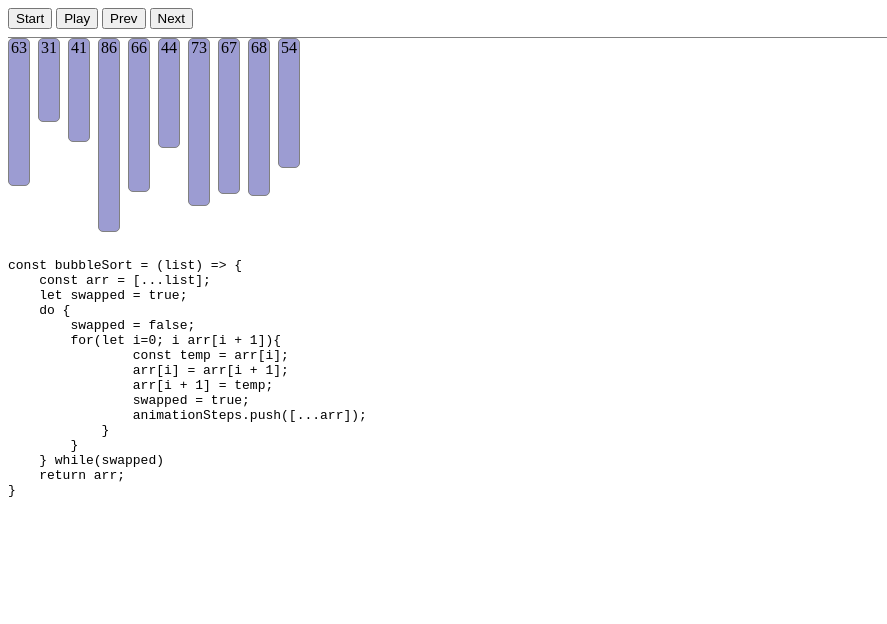
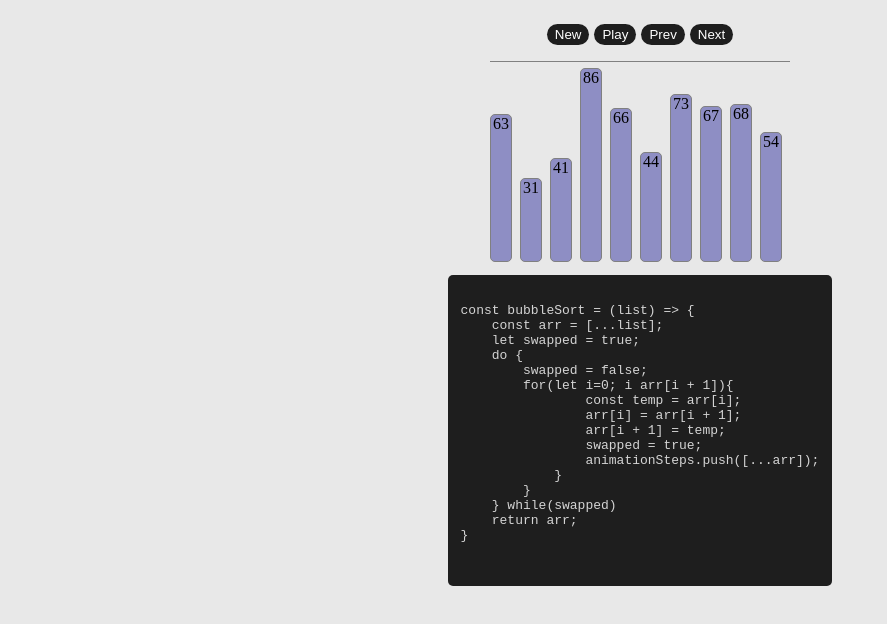
Before and after one commit to Roland-Mehes/Visual-Bubble-Sort, a plain HTML site: page index.html in a window 1280 px wide. Shown: the whole page, without its empty margins (0-887 px from the left). Drawn offline with Linux system fonts and the light colour scheme.

Commit message:
adding some style , and some functionality

```diff
--- a/index.css
+++ b/index.css
@@ -1,7 +1,52 @@
+:root {
+  margin: 0;
+  padding: 0;
+  box-sizing: border-box;
+}
+
+body {
+  display: flex;
+  flex-direction: column;
+  align-items: center;
+  justify-content: center;
+  background-color: #cccccc71;
+}
+
+.bubble-sort-container {
+  display: grid;
+  justify-content: center;
+  margin-top: 1rem;
+}
+
+.button-container {
+  display: flex;
+  align-items: center;
+  justify-content: center;
+  margin-bottom: 1rem;
+  column-gap: 5px;
+}
+
+button {
+  width: fit-content;
+  outline: none;
+  border: none;
+  background: #1e1e1e;
+  color: #fff;
+  border-radius: 20px;
+  padding: 3px 8px;
+  cursor: pointer;
+}
+
+button:hover {
+  background: #616060;
+}
+
 #animation {
   position: relative;
-    margin-top: 0.5rem;
+  padding-top: 0.5rem;
   border-top: 1px solid gray;
+  min-width: 300px;
+  height: auto;
 }
 
 .list-element {
@@ -12,4 +57,23 @@
   text-align: center;
   transition: left 1s ease-in-out;
   background-color: #00008b63;
+  bottom: 0px;
 }
+
+pre {
+  background-color: #1e1e1e;
+  color: #d4d4d4;
+  padding: 1em;
+  border-radius: 5px;
+  overflow-x: auto;
+  width: fit-content;
+}
+
+code {
+  font-family: monospace;
+}
+
+#playBtn:disabled {
+  background: red;
+  cursor: default;
+}
--- a/index.html
+++ b/index.html
@@ -8,11 +8,15 @@
     <link rel="stylesheet" href="./index.css">
 </head>
 <body>
-    <button id="startBtn">Start</button>
-    <button id="playBtn">Play</button>
-    <button id="prevStep">Prev</button>
-    <button id="nextStep">Next</button>
-    <div id="animation"></div>
+    <div class="bubble-sort-container">
+        <div class="button-container">
+            <button id="startBtn">New</button>
+            <button id="playBtn" >Play</button>
+            <button id="prevStep">Prev</button>
+            <button id="nextStep">Next</button>
+        </div>
+        <div id="animation"></div>
+    </div>
     <pre>
         <code>
 const bubbleSort = (list) => {
--- a/index.js
+++ b/index.js
@@ -1,50 +1,49 @@
-const startBtn = document.getElementById("startBtn");
-const prevStep = document.getElementById("prevStep");
-const nextStep = document.getElementById("nextStep");
-const playBtn = document.getElementById("playBtn");
-const container = document.getElementById("animation");
-
+const startBtn = document.getElementById('startBtn');
+const prevStep = document.getElementById('prevStep');
+const nextStep = document.getElementById('nextStep');
+const playBtn = document.getElementById('playBtn');
+const container = document.getElementById('animation');
 
 const animationSteps = [];
 let step = 0;
 let tick;
 
 const renderList = (list) => {
-    container.innerHTML = "";
+  container.innerHTML = '';
   list.forEach((no, index) => {
-        const box = document.createElement("div");
-        box.className = "list-element";
-        box.style.left = `${index * 30}px`
-        box.style.height = `${(no*2) + 20}px`
+    const box = document.createElement('div');
+    box.className = 'list-element';
+    box.style.left = `${index * 30}px`;
+    box.style.height = `${no * 2 + 20}px`;
+    box.style.bottom = `0px`;
     box.innerText = no;
     container.appendChild(box);
-    })
-}
+  });
+};
 
-const generateList = (length=10, max=100, min=0) => {
+const generateList = (length = 10, max = 100, min = 0) => {
   const resultsArr = [];
 
-    for (let i=0; i<length; i++) {
+  for (let i = 0; i < length; i++) {
     const newNumber = Math.floor(Math.random() * (max - min)) + min;
 
-        if(resultsArr.includes(newNumber)){
+    if (resultsArr.includes(newNumber)) {
       length += 1;
-        }
-        else {
-            resultsArr.push(newNumber)
+    } else {
+      resultsArr.push(newNumber);
     }
   }
 
   return resultsArr;
-}
+};
 
 const bubbleSort = (list) => {
   const arr = [...list];
   let swapped = true;
   do {
     swapped = false;
-        for(let i=0; i<arr.length; i++){
-            if(arr[i] > arr[i + 1]){
+    for (let i = 0; i < arr.length - 1; i++) {
+      if (arr[i] > arr[i + 1]) {
         const temp = arr[i];
         arr[i] = arr[i + 1];
         arr[i + 1] = temp;
@@ -52,48 +51,54 @@ const bubbleSort = (list) => {
         animationSteps.push([...arr]);
       }
     }
-    } while(swapped)
+  } while (swapped);
   return arr;
-}
-
+};
 
 const main = () => {
   const randomNumbers = generateList();
-    const maxValue = bubbleSort(randomNumbers)[randomNumbers.length-1];
-    container.style.height = `${(maxValue*2) + 20}px`
+  const maxValue = bubbleSort(randomNumbers)[randomNumbers.length - 1];
+  container.style.height = `${maxValue * 2 + 20}px`;
   renderList(randomNumbers);
-}
+};
 
 const animatePosition = (stepArray) => {
   Array.from(container.children).forEach((child, index) => {
     const value = Number(child.innerText);
     const position = stepArray.indexOf(value);
     child.style.left = `${position * 30}px`;
-    })
-}
+  });
+};
 
 const handleNextAnimStep = () => {
-    if(step > animationSteps.length - 1){
-        if(tick){
+  if (step >= animationSteps.length) {
+    if (tick) {
       clearInterval(tick);
       tick = null;
     }
+    playBtn.disabled = false;
     return;
   }
   animatePosition(animationSteps[step++]);
-}
+};
 
 const handlePrevAnimStep = () => {
-    if(step === 0)return;
-    animatePosition(animationSteps[step--]);
-}
+  if (step === 0) return;
+  animatePosition(animationSteps[--step]);
+};
 
+startBtn.addEventListener('click', () => {
+  animationSteps.length = 0;
+  step = 0;
+  main();
+});
 
-startBtn.addEventListener("click", main);
-prevStep.addEventListener("click", handlePrevAnimStep);
-nextStep.addEventListener("click", handleNextAnimStep);
-playBtn.addEventListener("click", () => {
+prevStep.addEventListener('click', handlePrevAnimStep);
+nextStep.addEventListener('click', handleNextAnimStep);
+
+playBtn.addEventListener('click', () => {
+  playBtn.disabled = true;
   tick = setInterval(handleNextAnimStep, 1000);
-})
+});
 
-window.addEventListener("load", main);
+window.addEventListener('load', main);
```
Lines whose indentation alone changed are shown as unchanged.
